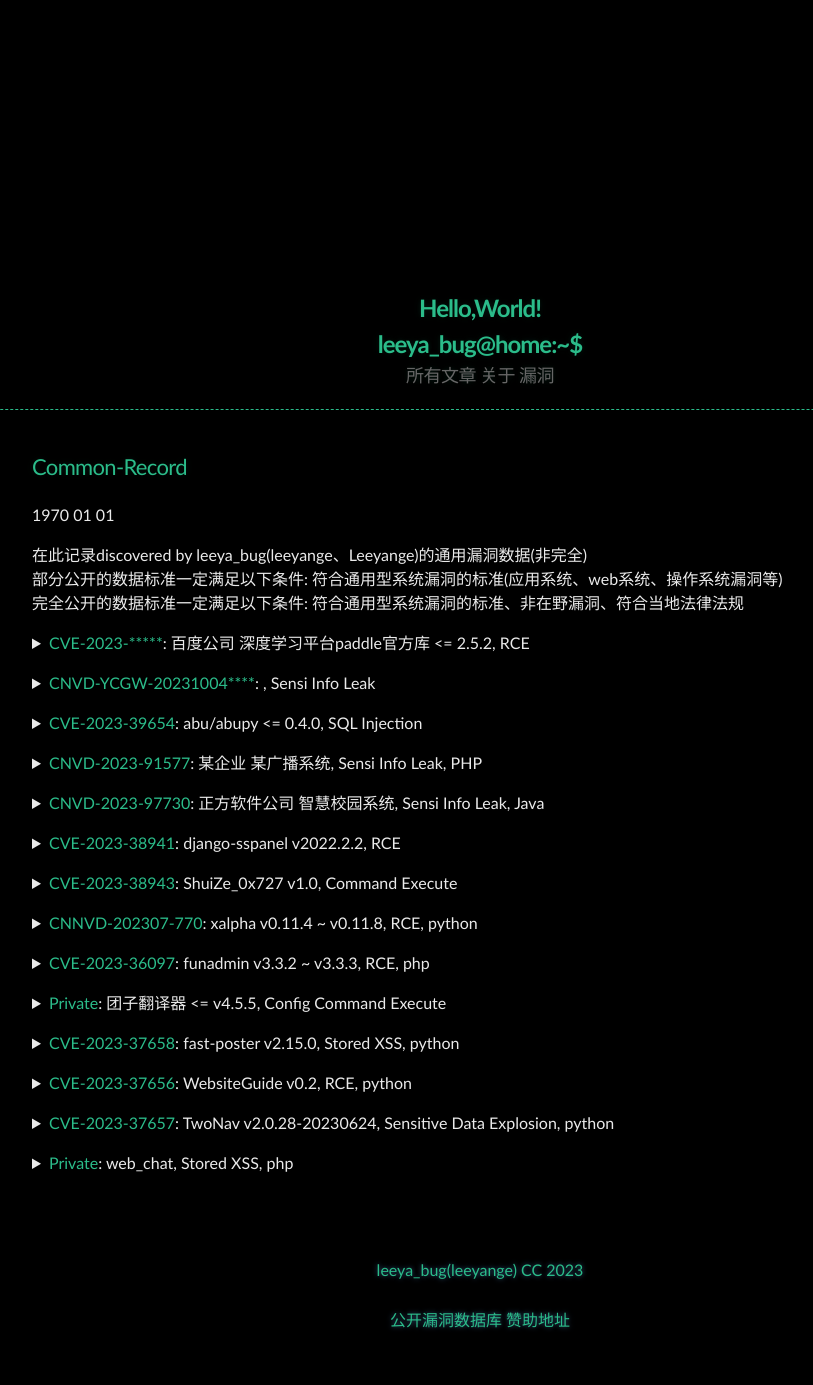
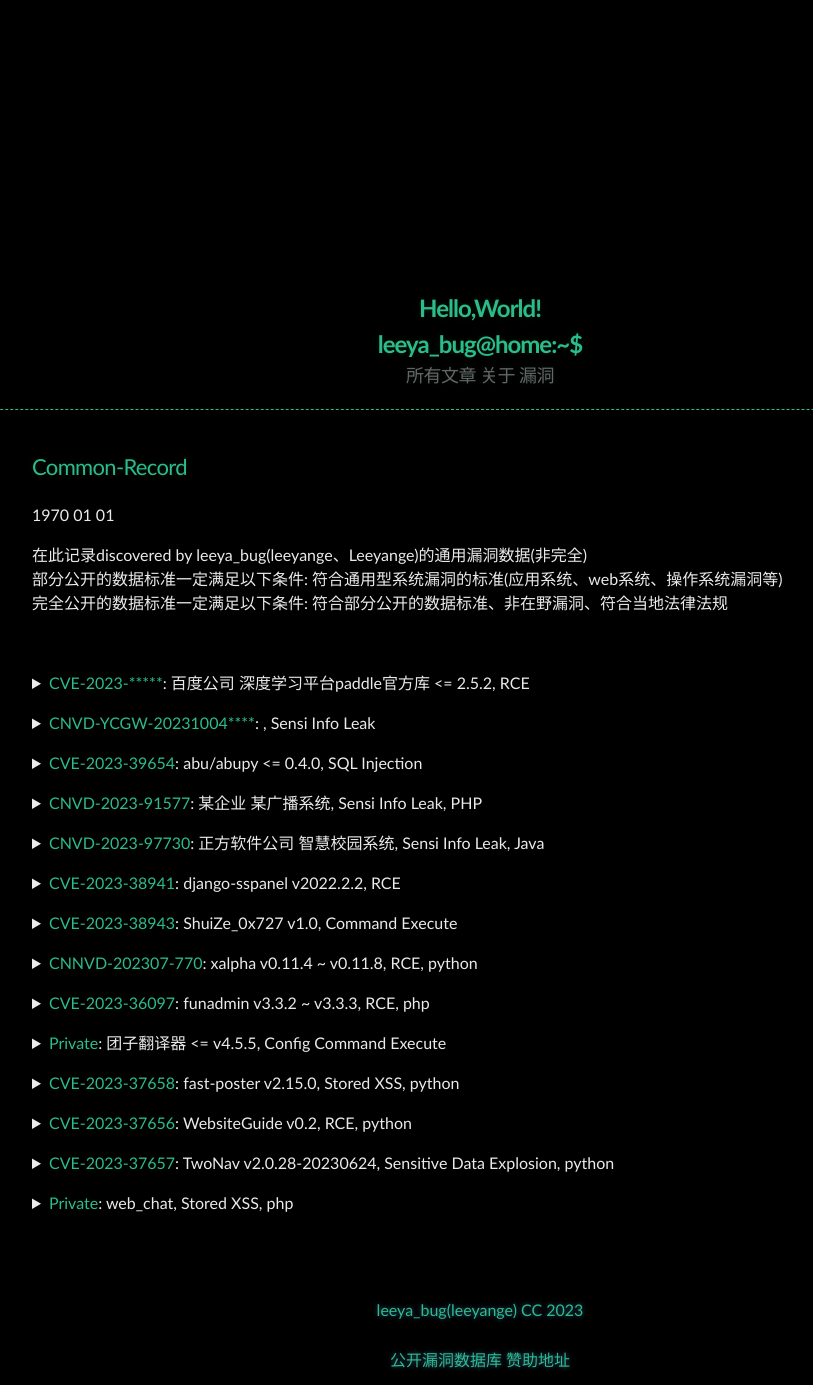
Before and after one commit to Leeyangee/leeyangee.github.io, a Jekyll site: the page built from _posts/1970-01-01-Common-Record.md, in a window 1280 px wide. Shown: the whole page, without its empty margins (160-973 px from the left). Built offline with Jekyll 4.4.1, drawn with Linux system fonts in a browser that asks for light colours; before the commit the page ends 1345 px from its top, so only the background shows below that.

Commit message:
Update 1970-01-01-Common-Record.md

```diff
--- a/_posts/1970-01-01-Common-Record.md
+++ b/_posts/1970-01-01-Common-Record.md
@@ -5,8 +5,9 @@
 
 在此记录discovered by leeya_bug(leeyange、Leeyange)的通用漏洞数据(非完全)
 部分公开的数据标准一定满足以下条件: 符合通用型系统漏洞的标准(应用系统、web系统、操作系统漏洞等)
-完全公开的数据标准一定满足以下条件: 符合通用型系统漏洞的标准、非在野漏洞、符合当地法律法规
+完全公开的数据标准一定满足以下条件: 符合部分公开的数据标准、非在野漏洞、符合当地法律法规
 
+<br>
 <details>
       <summary><font color="#2bbc8a">CVE-2023-*****</font>: 百度公司 深度学习平台paddle官方库 <= 2.5.2, RCE</summary>
       <pre><code>
```
